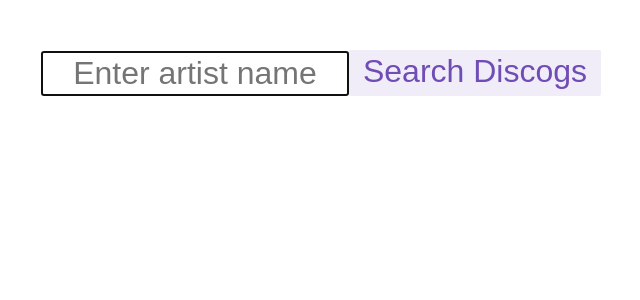
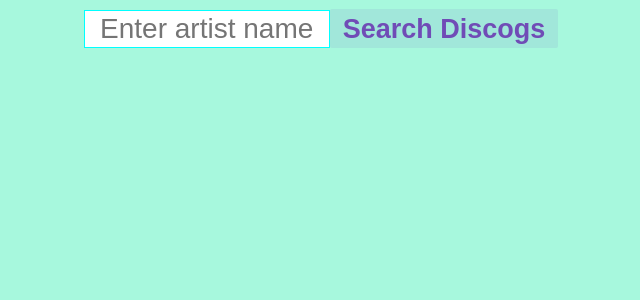
Before and after one commit to alightsleeper/rrt-discognito, a React (Create React App) app: page / in a window 1280 px wide. Shown: the top 300 px of the page, without its empty margins (319-959 px from the left). Built offline with nearby package versions, Linux system fonts and the light colour scheme.

Commit message:
add error message for no results, misc styling

```diff
--- a/src/features/search/Search.tsx
+++ b/src/features/search/Search.tsx
@@ -24,6 +24,7 @@
     const [results, setResults] = useState([])
     const [artist, setArtist] = useState<Artist>()
     const [isLoading, setIsLoading] = useState(false)
+    const [error, setError] = useState('')
 
     const handleChange = (e: React.FormEvent<HTMLInputElement>) => {
         e.preventDefault()
@@ -32,17 +33,25 @@
 
     const handleSubmit = (e: React.FormEvent<HTMLFormElement>) => {
         e.preventDefault()
+        setError('')
         setResults([])
         setArtist({})
         setIsLoading(true)
         fetch(`${SEARCH_URL}?query=${query}&type=artist&Authorization=${AUTH_STR}&token=${AUTH_TKN}`)
         .then(response => response.json())
-        .then(data => setResults(data.results))
+        .then(data => {
+            if (data.pagination.items > 0) {
+                setResults(data.results)
+            } else {
+                setError('No results found.')
+            }
+        })
         .finally(() => setIsLoading(false))
     }
 
     const viewArtist = (url: string) => {
         setQuery('')
+        setError('')
         setResults([])
         setIsLoading(true)
         fetch(url)
@@ -53,7 +62,7 @@
 
     const resultsList = results.map( (result: SearchResult, index: number) => {
         return (
-            <div key={index} className="searchResult">
+            <div key={index}>
                 {result.thumb && <img src={result.thumb} alt="thumb"/>}
                 <button className="button btnArtist" onClick={() => viewArtist(result.resource_url)}>{result.title}</button>
                 <hr/>
@@ -64,8 +73,8 @@
     const displayArtist = () => {
         if (artist) {
             return (
-                <div className="searchResult">
-                    <h1>{artist.name}</h1>
+                <div>
+                    <h1 className="center">{artist.name}</h1>
                     <p>{artist.profile}</p>
                 </div>
             )
@@ -74,7 +83,7 @@
 
     return (
         <div className="container">
-            <form className="searchForm" onSubmit={handleSubmit}>
+            <form className="center" onSubmit={handleSubmit}>
                 <input
                     className="textbox"
                     data-testid="searchInput"
@@ -86,8 +95,11 @@
                 />
                 <button data-testid="searchBtn" className="button" type="submit">Search {AUTH_STR}</button>
             </form>
-            {isLoading ?  <h3 className="center">Loading...</h3> : resultsList }
-            {displayArtist()}
+            <div className="content">
+                <p className="center">{error}</p>
+                {isLoading ?  <h3 className="center">Loading...</h3> : resultsList }
+                {displayArtist()}
+            </div>
         </div>
     )
 }
--- a/src/index.css
+++ b/src/index.css
@@ -5,18 +5,18 @@
     sans-serif;
   -webkit-font-smoothing: antialiased;
   -moz-osx-font-smoothing: grayscale;
+  background-color: rgb(167, 248, 221);
 }
 
 .button {
   appearance: none;
   background: none;
-  font-size: 32px;
-  padding-left: 12px;
-  padding-right: 12px;
+  font-size: 27px;
+  font-weight: bold;
   outline: none;
-  border: 2px solid transparent;
+  border: 1px solid transparent;
   color: rgb(112, 76, 182);
-  padding-bottom: 4px;
+  padding: 4px 12px 2px 12px;
   cursor: pointer;
   background-color: rgba(112, 76, 182, 0.1);
   border-radius: 2px;
@@ -24,7 +24,7 @@
 }
 
 .button:hover, .button:focus {
-  border: 2px solid rgba(112, 76, 182, 0.4);
+  border: 1px solid rgba(112, 76, 182, 0.4);
 }
 
 .button:active {
@@ -39,10 +39,16 @@
 
 .center {
   text-align: center;
+  margin: 0 auto;
 }
 
 .container {
-  margin: 50px 200px;
+  width: 55%;
+  margin: 0 auto;
+}
+
+.content {
+  padding: 20px 0;
 }
 
 img {
@@ -52,20 +58,12 @@
   width: 100px;
 }
 
-.searchForm {
-  display: flex;
-  align-items: center;
-  justify-content: center;
-  padding-bottom: 30px;
+.textbox {
+  font-size: 28px;
+  padding: 2px;
+  width: 240px;
+  text-align: center;
+  outline: none;
+  border: 1px solid aqua;
+  margin-top: 10px;
 }
-
-.searchResult {
-  margin: 0 10%;
-}
-
-.textbox {
-  font-size: 32px;
-  padding: 2px;
-  width: 300px;
-  text-align: center;
-}
```
Also changed, not shown: 1 other file (tests, documents, lock files or other folders).
